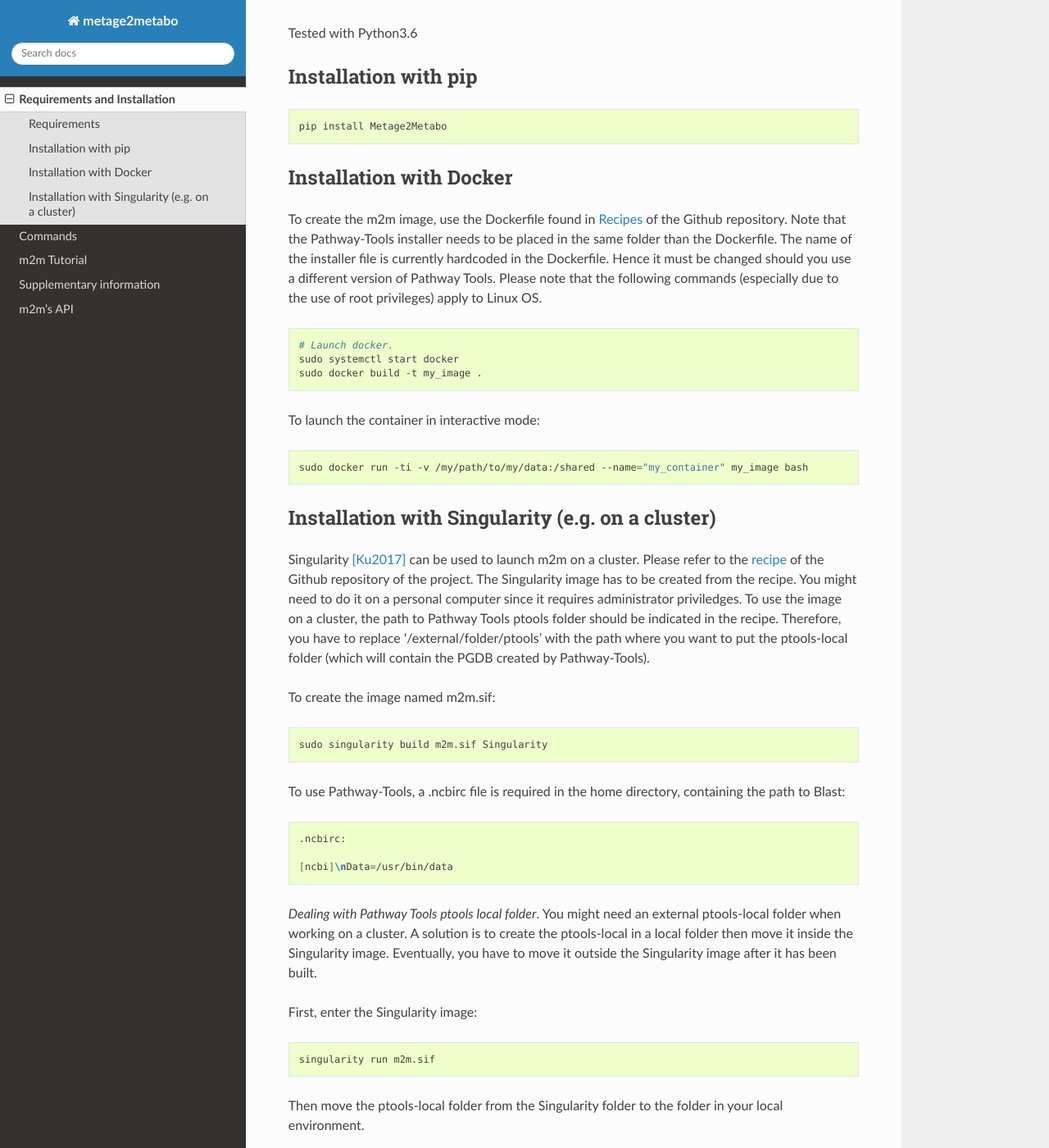
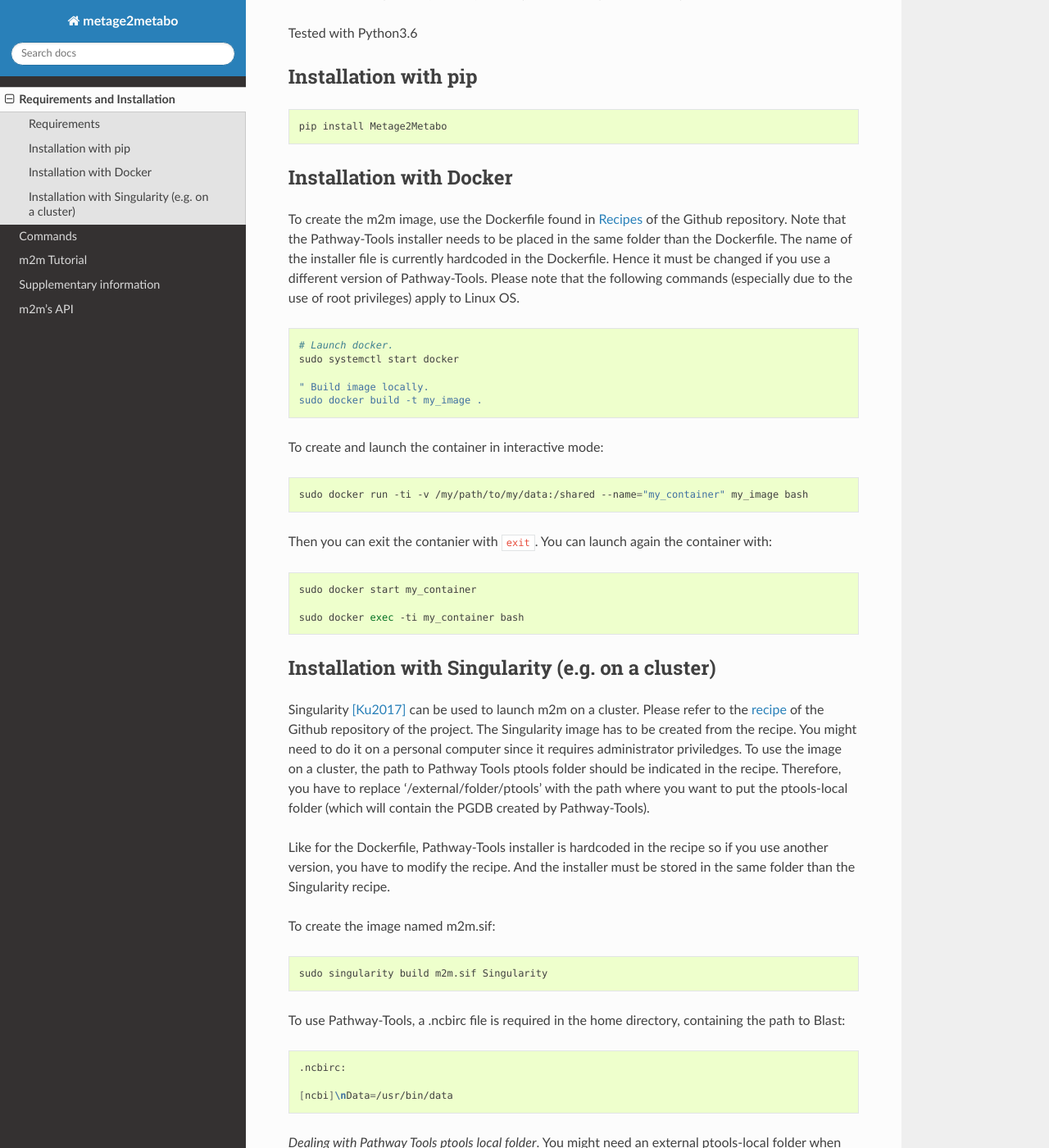
Before and after one commit to AuReMe/metage2metabo, a Sphinx documentation site: the page built from docs/install.rst, in a window 1280 px wide and 1400 px high, scrolled down 1316 px. Shown: the whole window at 82% size. Built offline with Sphinx 7.4.7 and the Read the Docs theme 2.0.0, drawn with Linux system fonts in a browser that asks for light colours.

Commit message:
Add Docker/Singularity part in Readme.

```diff
--- a/docs/install.rst
+++ b/docs/install.rst
@@ -79,19 +79,29 @@ Installation with Docker
 ========================
 
 To create the m2m image, use the Dockerfile found in `Recipes <https://github.com/AuReMe/metage2metabo/tree/master/recipes>`__ of the Github repository. Note that the Pathway-Tools installer needs to be placed in the same folder than the Dockerfile.
-The name of the installer file is currently hardcoded in the Dockerfile. Hence it must be changed should you use a different version of Pathway Tools. Please note that the following commands (especially due to the use of root privileges) apply to Linux OS.
+The name of the installer file is currently hardcoded in the Dockerfile. Hence it must be changed if you use a different version of Pathway-Tools. Please note that the following commands (especially due to the use of root privileges) apply to Linux OS.
 
 .. code:: sh
 
     # Launch docker.
     sudo systemctl start docker
+
+    " Build image locally.
     sudo docker build -t my_image .
 
-To launch the container in interactive mode:
+To create and launch the container in interactive mode:
 
 .. code:: sh
 
     sudo docker run -ti -v /my/path/to/my/data:/shared --name="my_container" my_image bash
+
+Then you can exit the contanier with ``exit``. You can launch again the container with:
+
+.. code:: sh
+
+    sudo docker start my_container
+
+    sudo docker exec -ti my_container bash
 
 Installation with Singularity (e.g. on a cluster)
 =================================================
@@ -99,6 +109,9 @@ Installation with Singularity (e.g. on a cluster)
 Singularity [Ku2017]_ can be used to launch m2m on a cluster. Please refer to the `recipe <https://github.com/AuReMe/metage2metabo/tree/master/recipes>`__   of the Github repository of the project.
 The Singularity image has to be created from the recipe. You might need to do it on a personal computer since it requires administrator priviledges.
 To use the image on a cluster, the path to Pathway Tools ptools folder should be indicated in the recipe. Therefore, you have to replace '/external/folder/ptools' with the path where you want to put the ptools-local folder (which will contain the PGDB created by Pathway-Tools).
+
+Like for the Dockerfile, Pathway-Tools installer is hardcoded in the recipe so if you use another version, you have to modify the recipe.
+And the installer must be stored in the same folder than the Singularity recipe.
 
 To create the image named m2m.sif:
 
```
Also changed, not shown: README.md (+7 -2 lines).
